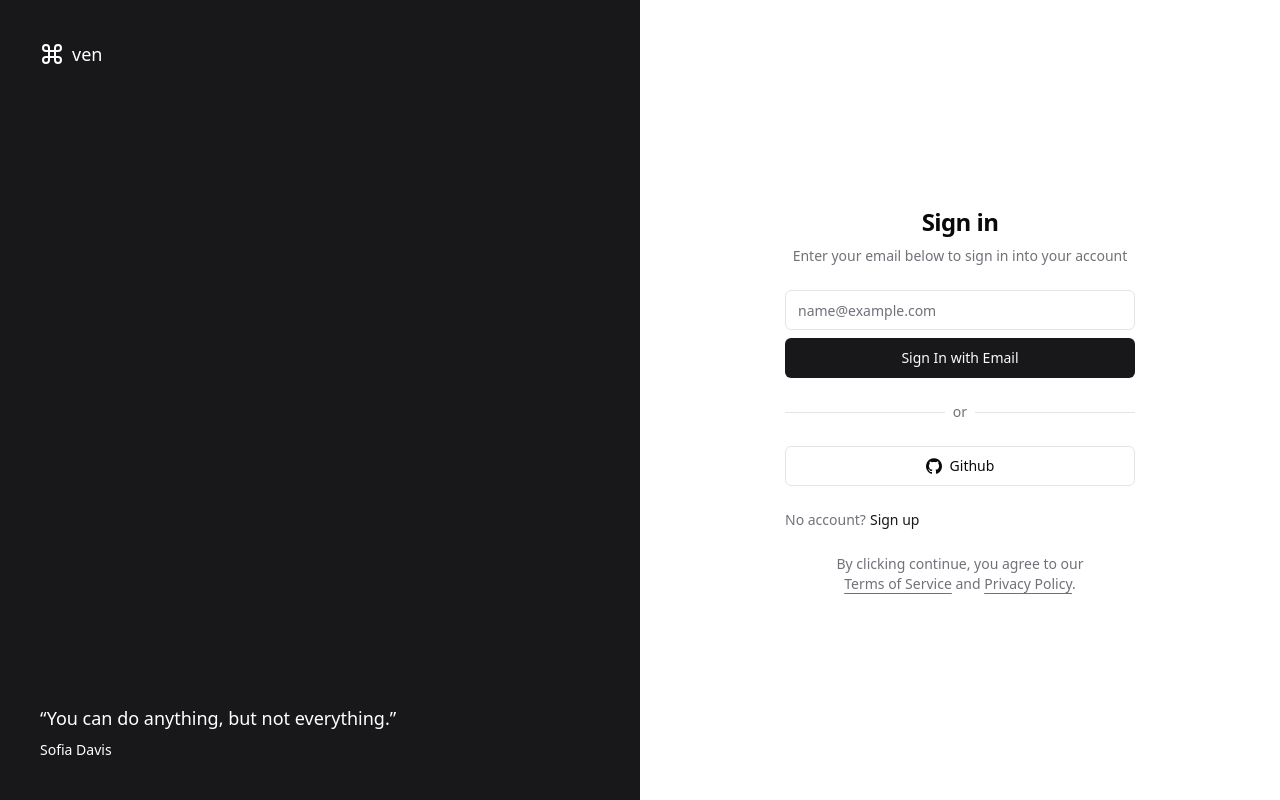
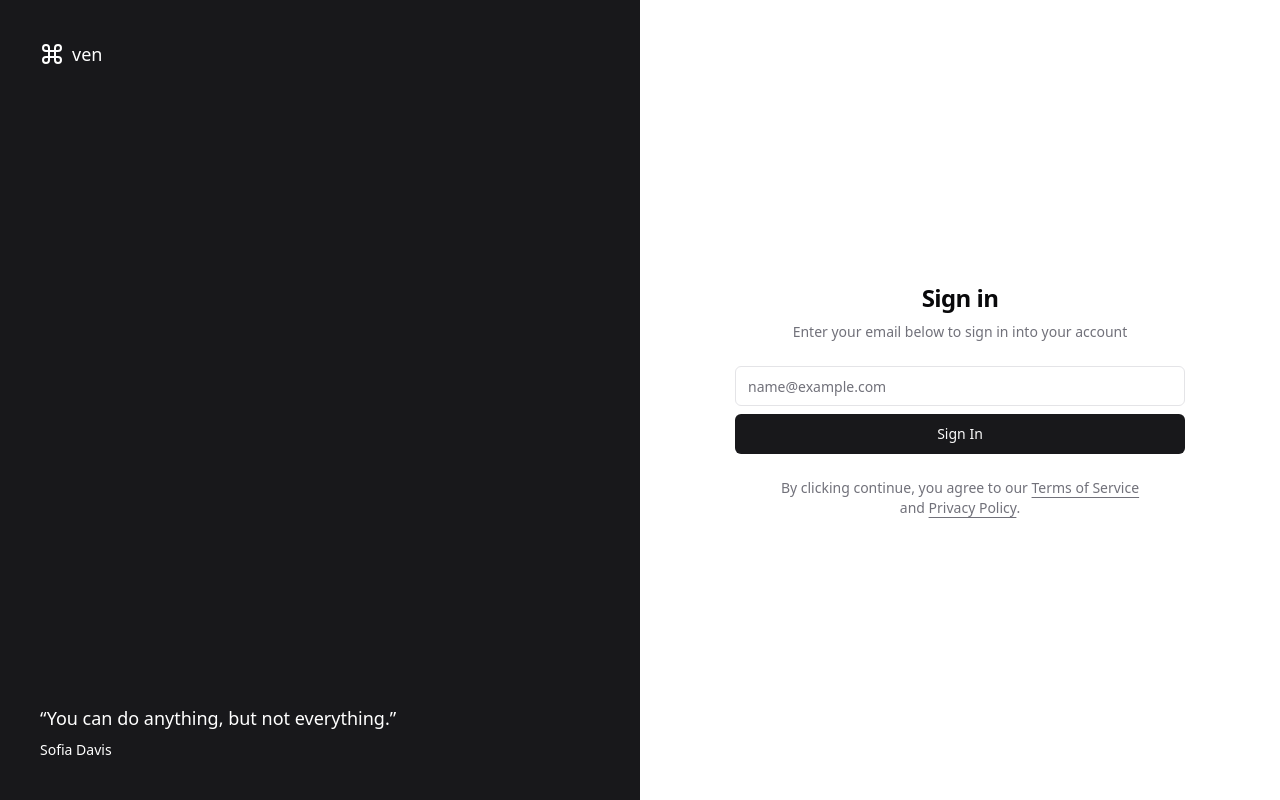
Before and after one commit to zeworks/ven, a React (Vite) app in the folder packages/web/: page /auth/sign-in in a window 1280 px wide. Built offline with nearby package versions, Linux system fonts and the light colour scheme.

Commit message:
update web

```diff
--- a/packages/web/package.json
+++ b/packages/web/package.json
@@ -33,13 +33,17 @@
     "@typescript-eslint/eslint-plugin": "^6.0.0",
     "@typescript-eslint/parser": "^6.0.0",
     "@ven/contracts": "workspace:*",
+    "@ven/graphql": "workspace:*",
     "@vitejs/plugin-react": "^4.0.3",
     "autoprefixer": "^10.4.16",
+    "dotenv": "^16.3.1",
     "eslint": "^8.45.0",
     "eslint-plugin-react-hooks": "^4.6.0",
     "eslint-plugin-react-refresh": "^0.4.3",
+    "graphql-request": "^6.1.0",
     "postcss": "^8.4.31",
     "react-icons": "^4.11.0",
+    "react-query": "^3.39.3",
     "react-router-dom": "^6.16.0",
     "tailwindcss": "^3.3.3",
     "typescript": "^5.0.2",
--- a/packages/web/src/components/auth-form.tsx
+++ /dev/null
@@ -1,78 +0,0 @@
-import { cn } from "@/lib/utils"
-import { Label } from "./ui/label"
-import { Input } from "./ui/input"
-import { Button } from "./ui/button"
-import { Icons } from "./icons"
-import { useState } from "react"
-import { useSessionProvider } from "@/providers/session"
-
-export function AuthForm() {
-	const [isLoading, setIsLoading] = useState<boolean>(false)
-	const { setSession } = useSessionProvider()
-
-	async function onSubmit(event: React.SyntheticEvent) {
-		event.preventDefault()
-		setIsLoading(true)
-
-		setTimeout(() => {
-			setSession({
-				id: "1",
-				profile: {
-					first_name: "Dake",
-					last_name: "Kang",
-					picture: "https://avatars.githubusercontent.com/u/25190563?v=4",
-				},
-				createdAt: new Date(),
-				email: "dake@mail.com",
-				username: "dakekang",
-				accessToken: "12312312312",
-			})
-			setIsLoading(false)
-		}, 3000)
-	}
-
-	return (
-		<div className={cn("grid gap-6")}>
-			<form onSubmit={onSubmit}>
-				<div className="grid gap-2">
-					<div className="grid gap-1">
-						<Label className="sr-only" htmlFor="email">
-							Email
-						</Label>
-						<Input
-							id="email"
-							placeholder="name@example.com"
-							type="email"
-							autoCapitalize="none"
-							autoComplete="email"
-							autoCorrect="off"
-							disabled={isLoading}
-						/>
-					</div>
-					<Button disabled={isLoading}>
-						{isLoading && (
-							<Icons.spinner className="mr-2 h-4 w-4 animate-spin" />
-						)}
-						Sign In with Email
-					</Button>
-				</div>
-			</form>
-			<div className="relative">
-				<div className="absolute inset-0 flex items-center">
-					<span className="w-full border-t" />
-				</div>
-				<div className="relative flex justify-center text-sm">
-					<span className="bg-background px-2 text-muted-foreground">or</span>
-				</div>
-			</div>
-			<Button variant="outline" type="button" disabled={isLoading}>
-				{isLoading ? (
-					<Icons.spinner className="mr-2 h-4 w-4 animate-spin" />
-				) : (
-					<Icons.gitHub className="mr-2 h-4 w-4" />
-				)}{" "}
-				Github
-			</Button>
-		</div>
-	)
-}
--- /dev/null
+++ b/packages/web/src/components/signin-form.hooks.ts
@@ -0,0 +1,54 @@
+import { useSessionProvider } from "@/providers/session"
+import { useState } from "react"
+
+export type SignInFormData = {
+	email: string
+	password: string
+}
+
+export const useSignInForm = () => {
+	const [loading, setLoading] = useState(false)
+	const { setSession } = useSessionProvider()
+
+	const signin = async (data: SignInFormData): Promise<any> => {
+		console.log("sign in data: ", data)
+		setLoading(true)
+		return new Promise((resolve) => {
+			setTimeout(() => {
+				setSession({
+					accessToken: "123",
+					createdAt: new Date(),
+					email: data.email,
+					password: data.password || "",
+					id: "12312412",
+					profile: {
+						picture: "https://picsum.photos/536/354",
+						first_name: "Jose",
+						last_name: "Nogueira",
+					},
+					username: "josnog",
+				})
+				setLoading(false)
+				resolve(data)
+			}, 1000)
+		})
+	}
+
+	const validateEmail = async (email: string): Promise<boolean> => {
+		console.info("validation email...")
+		setLoading(true)
+		return new Promise((resolve) => {
+			setTimeout(() => {
+				console.info("validated email: ", email)
+				setLoading(false)
+				resolve(true)
+			}, 1000)
+		})
+	}
+
+	return {
+		signin,
+		validateEmail,
+		loading,
+	}
+}
--- /dev/null
+++ b/packages/web/src/components/signin-form.tsx
@@ -0,0 +1,81 @@
+import { cn } from "@/lib/utils"
+import { Label } from "./ui/label"
+import { Input } from "./ui/input"
+import { Button } from "./ui/button"
+import { Icons } from "./icons"
+import { SubmitHandler, useForm } from "react-hook-form"
+import { useState } from "react"
+import { useSignInForm, type SignInFormData } from "./signin-form.hooks"
+
+export function SignInForm() {
+	const { signin, validateEmail, loading } = useSignInForm()
+	const { register, handleSubmit } = useForm<SignInFormData>({
+		mode: "onChange",
+	})
+
+	const [showPassword, setShowPassword] = useState(false)
+
+	const onSignIn: SubmitHandler<SignInFormData> = (data, event) => {
+		event?.preventDefault()
+		signin(data)
+	}
+
+	const onValidateEmail: SubmitHandler<{ email: string }> = async (
+		data,
+		event
+	) => {
+		event?.preventDefault()
+		await validateEmail(data.email)
+		setShowPassword(true)
+	}
+
+	return (
+		<div className={cn("grid gap-6")}>
+			<form
+				onSubmit={
+					showPassword ? handleSubmit(onSignIn) : handleSubmit(onValidateEmail)
+				}
+			>
+				<div className="grid gap-2">
+					<div className="grid gap-1">
+						<Label className="sr-only" htmlFor="email">
+							Email
+						</Label>
+						<Input
+							{...register("email")}
+							id="email"
+							placeholder="name@example.com"
+							type="email"
+							required
+							autoCapitalize="none"
+							autoComplete="email"
+							autoCorrect="off"
+							disabled={loading}
+						/>
+					</div>
+					{showPassword && (
+						<div className="grid gap-1">
+							<Label className="sr-only" htmlFor="password">
+								Password
+							</Label>
+							<Input
+								{...register("password")}
+								id="password"
+								type="password"
+								placeholder="************"
+								required
+								autoCapitalize="none"
+								autoComplete="password"
+								autoCorrect="off"
+							/>
+						</div>
+					)}
+					<Button disabled={loading}>
+						{loading && <Icons.spinner className="mr-2 h-4 w-4 animate-spin" />}
+						Sign In
+					</Button>
+				</div>
+			</form>
+		</div>
+	)
+}
--- a/packages/web/src/config/routes.tsx
+++ b/packages/web/src/config/routes.tsx
@@ -1,7 +1,6 @@
 import { RouteObject } from "react-router-dom"
 import Dashboard from "@/screens/app/dashboard"
 import SignIn from "@/screens/auth/sign-in"
-import SignUp from "@/screens/auth/sign-up"
 import AuthLayout from "@/layouts/auth"
 import AppLayout from "@/layouts/app"
 import ErrorNotFound from "@/screens/error-404"
@@ -19,10 +18,6 @@ export const routes: Route[] = [
 			{
 				path: "sign-in",
 				element: <SignIn />,
-			},
-			{
-				path: "sign-up",
-				element: <SignUp />,
 			},
 		],
 	},
--- a/packages/web/src/screens/auth/sign-in.tsx
+++ b/packages/web/src/screens/auth/sign-in.tsx
@@ -1,9 +1,9 @@
-import { AuthForm } from "@/components/auth-form"
+import { SignInForm } from "@/components/signin-form"
 import { Link } from "react-router-dom"
 
 export default function SignIn() {
 	return (
-		<div className="container relative h-[100vh] flex-col items-center justify-center md:grid lg:max-w-none lg:grid-cols-2 lg:px-0">
+		<div className="container relative h-[100vh] flex-col items-center justify-center grid lg:max-w-none lg:grid-cols-2 lg:px-0">
 			<div className="relative hidden h-full flex-col bg-muted p-10 text-white dark:border-r lg:flex">
 				<div className="absolute inset-0 bg-zinc-900" />
 				<div className="relative z-20 flex items-center text-lg font-medium">
@@ -31,23 +31,14 @@ export default function SignIn() {
 				</div>
 			</div>
 			<div className="lg:p-8">
-				<div className="mx-auto flex w-full flex-col justify-center space-y-6 sm:w-[350px]">
+				<div className="mx-auto flex w-full flex-col justify-center space-y-6 sm:w-[450px]">
 					<div className="flex flex-col space-y-2 text-center">
 						<h1 className="text-2xl font-semibold tracking-tight">Sign in</h1>
 						<p className="text-sm text-muted-foreground">
 							Enter your email below to sign in into your account
 						</p>
 					</div>
-					<AuthForm />
-					<div className="text-sm">
-						<span className="text-muted-foreground">No account?</span>
-						<Link
-							to="/auth/sign-up"
-							className="ml-1 font-light text-primary hover:underline"
-						>
-							Sign up
-						</Link>
-					</div>
+					<SignInForm />
 					<p className="px-8 text-center text-sm text-muted-foreground">
 						By clicking continue, you agree to our{" "}
 						<Link
--- a/packages/web/src/screens/auth/sign-up.tsx
+++ /dev/null
@@ -1,72 +0,0 @@
-import { AuthForm } from "@/components/auth-form"
-import { Link } from "react-router-dom"
-
-export default function SignUp() {
-	return (
-		<div className="container relative h-[100vh] flex-col items-center justify-center md:grid lg:max-w-none lg:grid-cols-2 lg:px-0">
-			<div className="relative hidden h-full flex-col bg-muted p-10 text-white dark:border-r lg:flex">
-				<div className="absolute inset-0 bg-zinc-900" />
-				<div className="relative z-20 flex items-center text-lg font-medium">
-					<svg
-						xmlns="http://www.w3.org/2000/svg"
-						viewBox="0 0 24 24"
-						fill="none"
-						stroke="currentColor"
-						strokeWidth="2"
-						strokeLinecap="round"
-						strokeLinejoin="round"
-						className="mr-2 h-6 w-6"
-					>
-						<path d="M15 6v12a3 3 0 1 0 3-3H6a3 3 0 1 0 3 3V6a3 3 0 1 0-3 3h12a3 3 0 1 0-3-3" />
-					</svg>
-					ven
-				</div>
-				<div className="relative z-20 mt-auto">
-					<blockquote className="space-y-2">
-						<p className="text-lg">
-							&ldquo;You can do anything, but not everything.&rdquo;
-						</p>
-						<footer className="text-sm">Sofia Davis</footer>
-					</blockquote>
-				</div>
-			</div>
-			<div className="lg:p-8">
-				<div className="mx-auto flex w-full flex-col justify-center space-y-6 sm:w-[350px]">
-					<div className="flex flex-col space-y-2 text-center">
-						<h1 className="text-2xl font-semibold tracking-tight">Sign up</h1>
-						<p className="text-sm text-muted-foreground">
-							Enter your email below to create a new account
-						</p>
-					</div>
-					<AuthForm />
-					<div className="text-sm">
-						<span className="text-muted-foreground">Have account?</span>
-						<Link
-							to="/auth/sign-in"
-							className="ml-1 font-light text-primary hover:underline"
-						>
-							Sign in
-						</Link>
-					</div>
-					<p className="px-8 text-center text-sm text-muted-foreground">
-						By clicking continue, you agree to our{" "}
-						<Link
-							to="/terms"
-							className="underline underline-offset-4 hover:text-primary"
-						>
-							Terms of Service
-						</Link>{" "}
-						and{" "}
-						<Link
-							to="/privacy"
-							className="underline underline-offset-4 hover:text-primary"
-						>
-							Privacy Policy
-						</Link>
-						.
-					</p>
-				</div>
-			</div>
-		</div>
-	)
-}
--- /dev/null
+++ b/packages/web/src/services/users.ts
@@ -0,0 +1,18 @@
+import {
+	GetUsersDocument,
+	CreateUserDocument,
+	CreateUserMutationVariables,
+} from "@ven/graphql/dist/gql/graphql"
+import request from "graphql-request"
+import { useMutation, useQuery } from "react-query"
+
+// load users
+export const loadUsers = async () => request("/api", GetUsersDocument)
+export const useGetUsersQuery = () => useQuery("get-users", loadUsers)
+
+// create user
+export const createUser = async (
+	variables: CreateUserMutationVariables["variables"]
+) => request("/api", CreateUserDocument, { variables })
+export const useCreateUserMutation = () =>
+	useMutation("create-user", createUser)
--- a/packages/web/vite.config.ts
+++ b/packages/web/vite.config.ts
@@ -1,12 +1,22 @@
 import path from "path"
 import react from "@vitejs/plugin-react"
 import { defineConfig } from "vite"
+import "dotenv/config"
 
-export default defineConfig({
+export default defineConfig(() => ({
 	plugins: [react()],
 	resolve: {
 		alias: {
 			"@": path.resolve(__dirname, "./src"),
 		},
 	},
-})
+	server: {
+		proxy: {
+			"/api": {
+				target: process.env.BASE_API_URL,
+				changeOrigin: true,
+				rewrite: (path) => path.replace(/^\/api/, ""),
+			},
+		},
+	},
+}))
```
Also changed, not shown: packages/web/.eslintrc.cjs, 2 other files (tests, documents, lock files or other folders).
